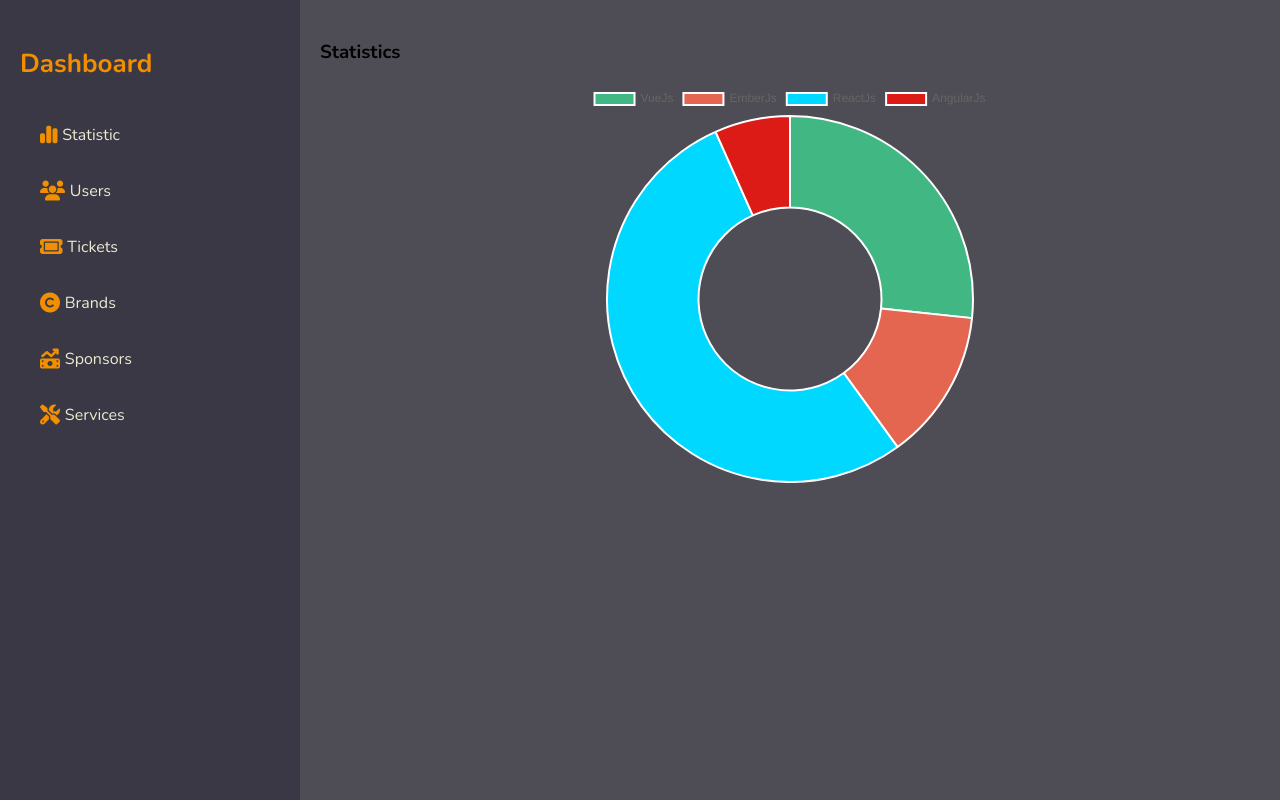
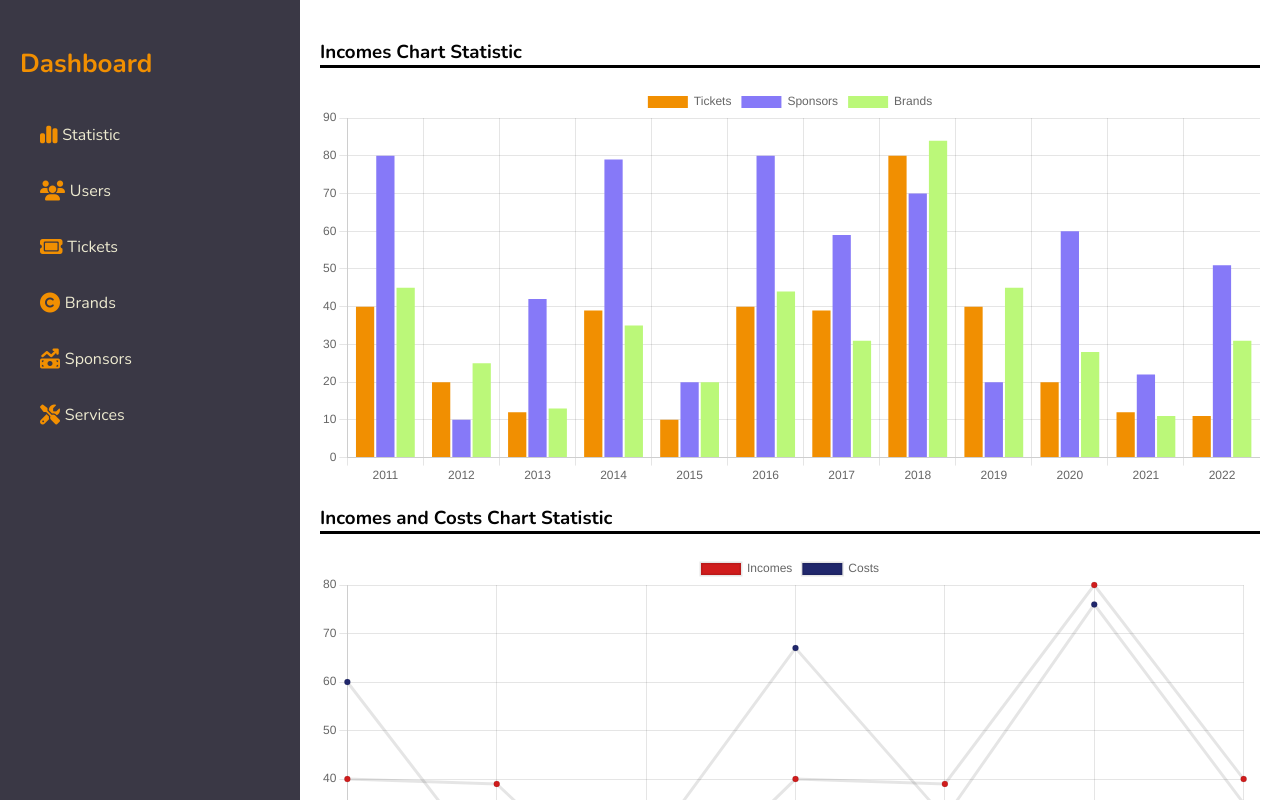
Before and after one commit to MarcelPascaru/Company-Bussines, a Vue app: page /statistics in a window 1280 px wide. Shown: the top 800 px of the page. Built offline with nearby package versions, Linux system fonts and the light colour scheme.

Commit message:
Add statistics charts.

```diff
--- a/src/view/statistics/Statistics.vue
+++ b/src/components/statistics/CostsChartComponent.vue
@@ -1,6 +1,5 @@
 <template>
   <div>
-    <h1>Statistics</h1>
     <doughnut :chart-options="chartOptions"
          :chart-data="chartData"
          :chart-id="chartId"
@@ -9,7 +8,8 @@
          :css-classes="cssClasses"
          :styles="styles"
          :width="400"
-         :height="400">
+         :height="400"
+    >
     </doughnut>
   </div>
 </template>
@@ -28,7 +28,7 @@ import {
 ChartJS.register(Title, Tooltip, Legend, ArcElement, CategoryScale)
 
 export default {
-  name: "StatisticsView",
+  name: "PieChart",
   components: {
     Doughnut
   },
@@ -65,10 +65,10 @@ export default {
   data() {
     return {
       chartData: {
-        labels: ['VueJs', 'EmberJs', 'ReactJs', 'AngularJs'],
+        labels: ['Employers', 'Equipment', 'Services', 'Transport'],
         datasets: [
           {
-            backgroundColor: ['#41B883', '#E46651', '#00D8FF', '#DD1B16'],
+            backgroundColor: ['#D17A22', '#4C061D', '#712F79', '#BF0603'],
             data: [40, 20, 80, 10]
           }
         ]
--- /dev/null
+++ b/src/components/statistics/GeneralChartComponent.vue
@@ -0,0 +1,106 @@
+<template>
+  <LineChartGenerator
+      :chart-options="chartOptions"
+      :chart-data="chartData"
+      :chart-id="chartId"
+      :dataset-id-key="datasetIdKey"
+      :plugins="plugins"
+      :css-classes="cssClasses"
+      :styles="styles"
+      :width="width"
+      :height="height"
+  />
+</template>
+
+<script>
+import { Line as LineChartGenerator } from 'vue-chartjs/legacy'
+
+import {
+  Chart as ChartJS,
+  Title,
+  Tooltip,
+  Legend,
+  LineElement,
+  LinearScale,
+  CategoryScale,
+  PointElement
+} from 'chart.js'
+
+ChartJS.register(
+    Title,
+    Tooltip,
+    Legend,
+    LineElement,
+    LinearScale,
+    CategoryScale,
+    PointElement
+)
+
+export default{
+  name: 'LineChart',
+  components: {
+    LineChartGenerator
+  },
+  props: {
+    chartId: {
+      type: String,
+      default: 'line-chart'
+    },
+    datasetIdKey: {
+      type: String,
+      default: 'label'
+    },
+    width: {
+      type: Number,
+      default: 400
+    },
+    height: {
+      type: Number,
+      default: 400
+    },
+    cssClasses: {
+      default: '',
+      type: String
+    },
+    styles: {
+      type: Object,
+      default: () => {}
+    },
+    plugins: {
+      type: Array,
+      default: () => []
+    }
+  },
+  data() {
+    return {
+      chartData: {
+        labels: [
+          '2016',
+          '2017',
+          '2018',
+          '2019',
+          '2020',
+          '2021',
+          '2022'
+        ],
+        datasets: [
+          {
+            label: 'Incomes',
+            backgroundColor: '#d01c1c',
+            data: [40, 39, 10, 40, 39, 80, 40],
+          },
+          {
+            label: 'Costs',
+            backgroundColor: '#20276c',
+            data: [60, 20, 25, 67, 32, 76, 35],
+          }
+        ]
+      },
+      chartOptions: {
+        responsive: true,
+        maintainAspectRatio: false
+      }
+    }
+  }
+}
+</script>
--- /dev/null
+++ b/src/components/statistics/IncomesChartComponent.vue
@@ -0,0 +1,107 @@
+<template>
+  <Bar
+      :chart-options="chartOptions"
+      :chart-data="chartData"
+      :chart-id="chartId"
+      :dataset-id-key="datasetIdKey"
+      :plugins="plugins"
+      :css-classes="cssClasses"
+      :styles="styles"
+      :width="width"
+      :height="height"
+  />
+</template>
+
+<script>
+import { Bar } from 'vue-chartjs/legacy'
+
+import {
+  Chart as ChartJS,
+  Title,
+  Tooltip,
+  Legend,
+  BarElement,
+  CategoryScale,
+  LinearScale
+} from 'chart.js'
+
+ChartJS.register(Title, Tooltip, Legend, BarElement, CategoryScale, LinearScale)
+
+export default {
+  name: 'BarChart',
+  components: {
+    Bar
+  },
+  props: {
+    chartId: {
+      type: String,
+      default: 'bar-chart'
+    },
+    datasetIdKey: {
+      type: String,
+      default: 'label'
+    },
+    width: {
+      type: Number,
+      default: 400
+    },
+    height: {
+      type: Number,
+      default: 400
+    },
+    cssClasses: {
+      default: '',
+      type: String
+    },
+    styles: {
+      type: Object,
+      default: () => {}
+    },
+    plugins: {
+      type: Array,
+      default: () => []
+    }
+  },
+  data() {
+    return {
+      chartData: {
+        labels: [
+          '2011',
+          '2012',
+          '2013',
+          '2014',
+          '2015',
+          '2016',
+          '2017',
+          '2018',
+          '2019',
+          '2020',
+          '2021',
+          '2022'
+        ],
+        datasets: [
+          {
+            label: 'Tickets',
+            backgroundColor: '#f18f01',
+            data: [40, 20, 12, 39, 10, 40, 39, 80, 40, 20, 12, 11]
+          },
+          {
+            label: 'Sponsors',
+            backgroundColor: '#8679f8',
+            data: [80, 10, 42, 79, 20, 80, 59, 70, 20, 60, 22, 51]
+          },
+          {
+            label: 'Brands',
+            backgroundColor: '#bbf879',
+            data: [45, 25, 13, 35, 20, 44, 31, 84, 45, 28, 11, 31]
+          }
+        ]
+      },
+      chartOptions: {
+        responsive: true,
+        maintainAspectRatio: false
+      }
+    }
+  }
+}
+</script>
--- a/src/router/routes.js
+++ b/src/router/routes.js
@@ -1,5 +1,8 @@
 import Dashboard from '../view/Dashboard';
-import StatisticsView from '../view/statistics/Statistics';
+import StatisticsView from '../view/statistics/Statistic';
+import LineChart from '../components/statistics/GeneralChartComponent';
+import PieChart from '../components/statistics/CostsChartComponent';
+import BarChart from '../components/statistics/IncomesChartComponent';
 import Users from '../view/users/Users';
 import UserDetails from '../components/users/UserDetailsComponent';
 import Error from '../view/Error';
@@ -23,6 +26,21 @@ export default [
               path: '/statistics',
               component: StatisticsView,
               name: 'StatisticsView'
+            },
+            {
+              path: '/statistics',
+              component: LineChart,
+              name: 'LineChart'
+            },
+            {
+              path: '/statistics',
+              component: PieChart,
+              name: 'PieChart'
+            },
+            {
+                path: '/statistics',
+                component: BarChart,
+                name: 'BarChart'
             },
             {
                 path: '/users',
--- a/src/scss/_general.scss
+++ b/src/scss/_general.scss
@@ -1,7 +1,7 @@
 body {
     margin: 0;
     font-family: $font-family-sans-serif;
-    background: #4e4c54;
+    background: #ffffff;
 }
 
 aside {
@@ -11,7 +11,7 @@ aside {
 }
 
 .view-title {
-    color: #f8fafc;
+    color: #020202;
     border-bottom: 3px solid #000;
 }
 
@@ -103,3 +103,17 @@ aside {
     padding: 1rem !important;
     border-radius: 1rem !important;
 }
+
+::-webkit-scrollbar {
+    width: 5px;
+}
+
+
+::-webkit-scrollbar-track {
+    background: #3e3d48;
+}
+
+
+::-webkit-scrollbar-thumb {
+    background: #f18f01;
+}
--- /dev/null
+++ b/src/view/statistics/Statistic.vue
@@ -0,0 +1,27 @@
+<template>
+<div>
+  <h1 class="view-title">Incomes Chart Statistic</h1>
+  <BarChart/>
+  <h1 class="view-title">Incomes and Costs Chart Statistic</h1>
+  <LineChart/>
+  <h1 class="view-title">Costs Chart Statistic</h1>
+  <PieChart/>
+</div>
+</template>
+
+<script>
+import BarChart from "@/components/statistics/IncomesChartComponent";
+import LineChart from "@/components/statistics/GeneralChartComponent";
+import PieChart from "@/components/statistics/CostsChartComponent";
+
+
+
+export default {
+  name: "StatisticView",
+  components: {PieChart, LineChart, BarChart}
+}
+</script>
+
+<style scoped>
+
+</style>
```
